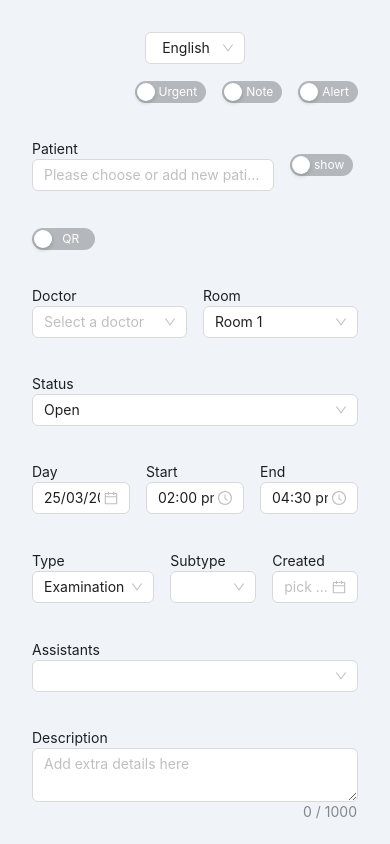
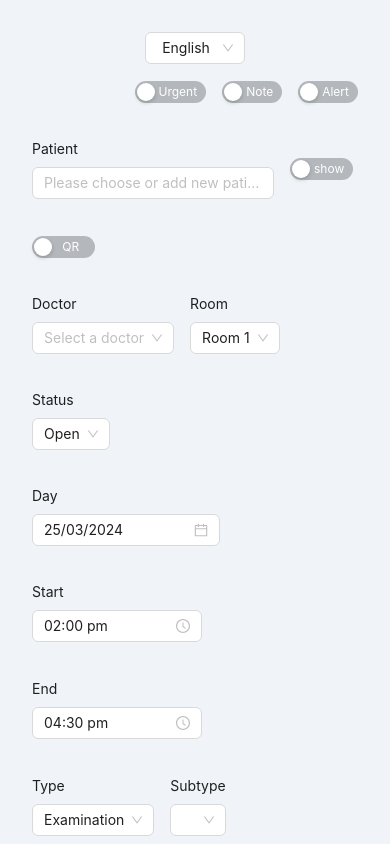
Before and after one commit to Ahmed-Elbessfy/add-patient-app, a React (Vite) app: page / in a window 390 px wide. Shown: the top 844 px of the page. Built offline with nearby package versions, Linux system fonts and the light colour scheme.

Commit message:
wokring on responsive UI using ANTD features

```diff
--- a/src/features/AddAppointmentContainer/newAppointConfig.ts
+++ b/src/features/AddAppointmentContainer/newAppointConfig.ts
@@ -63,6 +63,7 @@ export const addAppointmentFieldsConfig: Item[] = [
         schemaName: "patient_name",
         label: "apInputs.patient_name.label",
         placeholder: "apInputs.patient_name.placeholder",
+        md: 12,
         disability: [
           { field: "new_patient.show_add_patient", value: true }, // this configuration to pass show_add_patient to same nested level as first name & last name for required if validation rule, check commit messages for more details
           { field: "switch_input_method", value: true },
@@ -195,7 +196,8 @@ export const addAppointmentFieldsConfig: Item[] = [
             name: "new_patient.id",
             schemaName: "new_patient.id",
             label: "apInputs.add_new.id.label",
-            flex: 1,
+            sm: 24,
+            md: 8,
             validation: [],
           },
           {
@@ -206,7 +208,8 @@ export const addAppointmentFieldsConfig: Item[] = [
             name: "new_patient.first_name",
             schemaName: "new_patient.first_name",
             label: "apInputs.add_new.first_name.label",
-            flex: 1,
+            sm: 24,
+            md: 8,
             validation: [
               {
                 type: "requiredIf",
@@ -231,7 +234,8 @@ export const addAppointmentFieldsConfig: Item[] = [
             name: "new_patient.last_name",
             schemaName: "new_patient.last_name",
             label: "apInputs.add_new.last_name.label",
-            flex: 1,
+            sm: 24,
+            md: 8,
             validation: [
               {
                 type: "requiredIf",
@@ -259,7 +263,8 @@ export const addAppointmentFieldsConfig: Item[] = [
             name: "new_patient.phone",
             schemaName: "new_patient.phone",
             label: "apInputs.add_new.phone.label",
-            flex: 1,
+            sm: 24,
+            md: 8,
             validation: [
               {
                 type: "hasPattern",
@@ -276,7 +281,8 @@ export const addAppointmentFieldsConfig: Item[] = [
             name: "new_patient.secondary_phone",
             schemaName: "new_patient.secondary_phone",
             label: "apInputs.add_new.secondary_phone.label",
-            flex: 1,
+            sm: 24,
+            md: 8,
             validation: [
               {
                 type: "hasPattern",
@@ -294,7 +300,8 @@ export const addAppointmentFieldsConfig: Item[] = [
             schemaName: "new_patient.country",
             label: "apInputs.add_new.country.label",
             defaultValue: "egypt",
-            flex: 1,
+            sm: 24,
+            md: 8,
             options: [
               {
                 value: "egypt",
@@ -317,6 +324,19 @@ export const addAppointmentFieldsConfig: Item[] = [
           },
         ],
       },
+      {
+        category: "field",
+        fieldType: "switch",
+        id: "new_patient.switch_date_age",
+        testId: "new_patient.switch_date_age",
+        name: "new_patient.switch_date_age",
+        schemaName: "new_patient.switch_date_age",
+        checkedChildren: "apInputs.add_new.switch_date_age.checked",
+        unCheckedChildren: "apInputs.add_new.switch_date_age.unchecked",
+        defaultChecked: false,
+        validation: [],
+      },
+
       {
         category: "layout",
         type: "hStack",
@@ -330,6 +350,8 @@ export const addAppointmentFieldsConfig: Item[] = [
             name: "new_patient.age",
             schemaName: "new_patient.age",
             label: "apInputs.add_new.age.label",
+            sm: 24,
+            md: 8,
             validation: [
               {
                 type: "minimum",
@@ -357,6 +379,8 @@ export const addAppointmentFieldsConfig: Item[] = [
             label: "apInputs.add_new.birthDate.label",
             placeholder: "apInputs.add_new.birthDate.placeholder",
             format: "DD/MM/YYYY",
+            sm: 24,
+            md: 8,
             validation: [
               {
                 type: "earlier_than",
@@ -373,18 +397,6 @@ export const addAppointmentFieldsConfig: Item[] = [
                 value: false,
               },
             ],
-          },
-          {
-            category: "field",
-            fieldType: "switch",
-            id: "new_patient.switch_date_age",
-            testId: "new_patient.switch_date_age",
-            name: "new_patient.switch_date_age",
-            schemaName: "new_patient.switch_date_age",
-            checkedChildren: "apInputs.add_new.switch_date_age.checked",
-            unCheckedChildren: "apInputs.add_new.switch_date_age.unchecked",
-            defaultChecked: false,
-            validation: [],
           },
 
           {
@@ -395,8 +407,8 @@ export const addAppointmentFieldsConfig: Item[] = [
             name: "new_patient.title",
             schemaName: "new_patient.title",
             label: "apInputs.add_new.title.label",
-            flex: 1,
-
+            sm: 24,
+            md: 8,
             options: [
               {
                 value: "mr",
@@ -429,7 +441,8 @@ export const addAppointmentFieldsConfig: Item[] = [
             name: "new_patient.gender",
             schemaName: "new_patient.gender",
             label: "apInputs.add_new.gender.label",
-            flex: 1,
+            sm: 24,
+            md: 8,
             options: [
               {
                 value: "male",
@@ -457,7 +470,8 @@ export const addAppointmentFieldsConfig: Item[] = [
             name: "new_patient.email",
             schemaName: "new_patient.email",
             label: "apInputs.add_new.email.label",
-            flex: 1,
+            sm: 24,
+            md: 12,
             validation: [
               {
                 type: "hasPattern",
@@ -474,7 +488,8 @@ export const addAppointmentFieldsConfig: Item[] = [
             name: "new_patient.address",
             schemaName: "new_patient.address",
             label: "apInputs.add_new.address.label",
-            flex: 1,
+            sm: 24,
+            md: 12,
             validation: [],
           },
         ],
@@ -492,7 +507,8 @@ export const addAppointmentFieldsConfig: Item[] = [
             name: "new_patient.assigned_practitioner",
             schemaName: "new_patient.assigned_practitioner",
             label: "apInputs.add_new.assigned_practitioner.label",
-            flex: 1,
+            sm: 24,
+            md: 12,
 
             options: [
               {
@@ -516,7 +532,8 @@ export const addAppointmentFieldsConfig: Item[] = [
             name: "new_patient.price_list_group",
             schemaName: "new_patient.price_list_group",
             label: "apInputs.add_new.price_list_group.label",
-            flex: 1,
+            sm: 24,
+            md: 12,
             options: [
               {
                 value: "price_list_group_1",
@@ -552,7 +569,7 @@ export const addAppointmentFieldsConfig: Item[] = [
             name: "new_patient.patient_tags",
             schemaName: "new_patient.patient_tags",
             label: "apInputs.add_new.patient_tags.label",
-            flex: 1,
+            sm: 24,
             options: [
               {
                 value: "diamond",
@@ -605,7 +622,8 @@ export const addAppointmentFieldsConfig: Item[] = [
             name: "new_patient.martial_status",
             schemaName: "new_patient.martial_status",
             label: "apInputs.add_new.martial_status.label",
-            flex: 1,
+            sm: 24,
+            md: 8,
             options: [
               {
                 value: "married",
@@ -638,7 +656,8 @@ export const addAppointmentFieldsConfig: Item[] = [
             name: "new_patient.job",
             schemaName: "new_patient.job",
             label: "apInputs.add_new.job.label",
-            flex: 1,
+            sm: 24,
+            md: 8,
             options: [
               {
                 value: "job_1",
@@ -675,7 +694,8 @@ export const addAppointmentFieldsConfig: Item[] = [
             name: "new_patient.nationality",
             schemaName: "new_patient.nationality",
             label: "apInputs.add_new.nationality.label",
-            flex: 1,
+            sm: 24,
+            md: 8,
             options: [
               {
                 value: "egypt",
@@ -711,11 +731,16 @@ export const addAppointmentFieldsConfig: Item[] = [
             name: "new_patient.tax",
             schemaName: "new_patient.tax",
             label: "apInputs.add_new.tax.label",
-            flex: 1,
-            validation: [],
-          },
-        ],
-      },
+            sm: 24,
+            validation: [],
+          },
+        ],
+      },
+      {
+        category: "layout",
+        type: "box",
+        gap: 0.5,
+        children: [
           {
             category: "field",
             fieldType: "number",
@@ -724,7 +749,11 @@ export const addAppointmentFieldsConfig: Item[] = [
             name: "new_patient.national_id",
             schemaName: "new_patient.national_id",
             label: "apInputs.add_new.national_id.label",
-        validation: [],
+            sm: 24,
+            md: 8,
+            validation: [],
+          },
+        ],
       },
       {
         category: "layout",
@@ -740,7 +769,7 @@ export const addAppointmentFieldsConfig: Item[] = [
             schemaName: "new_patient.patient_details",
             label: "apInputs.add_new.patient_details.label",
             placeholder: "apInputs.add_new.patient_details.placeholder",
-            flex: 1,
+            sm: 24,
             maxLength: 1000,
             showCount: true,
             validation: [],
@@ -762,6 +791,8 @@ export const addAppointmentFieldsConfig: Item[] = [
         schemaName: "new_patient.insurance_company",
         label: "apInputs.add_new.insurance_company.label",
         placeholder: "apInputs.add_new.insurance_company.placeholder",
+        sm: 24,
+        md: 14,
         validation: [],
       },
       {
@@ -783,7 +814,8 @@ export const addAppointmentFieldsConfig: Item[] = [
             name: "new_patient.referral_source",
             schemaName: "new_patient.referral_source",
             label: "apInputs.add_new.referral_source.label",
-            flex: 1,
+            sm: 24,
+            md: 8,
             options: [
               {
                 value: "user",
@@ -816,7 +848,8 @@ export const addAppointmentFieldsConfig: Item[] = [
             name: "new_patient.referral_details",
             schemaName: "new_patient.referral_details",
             label: "apInputs.add_new.referral_details.label",
-            flex: 1,
+            sm: 24,
+            md: 8,
             options: [],
             validation: [],
           },
@@ -828,7 +861,8 @@ export const addAppointmentFieldsConfig: Item[] = [
             name: "new_patient.referral_user",
             schemaName: "new_patient.referral_user",
             label: "apInputs.add_new.referral_user.label",
-            flex: 1,
+            sm: 24,
+            md: 8,
             options: [
               {
                 value: "ahmed_taha",
@@ -855,7 +889,8 @@ export const addAppointmentFieldsConfig: Item[] = [
             name: "new_patient.referral_patient",
             schemaName: "new_patient.referral_patient",
             label: "apInputs.add_new.referral_patient.label",
-            flex: 1,
+            sm: 24,
+            md: 8,
             options: [
               {
                 value: "zaki_badr",
@@ -907,7 +942,8 @@ export const addAppointmentFieldsConfig: Item[] = [
             name: "new_patient.emergency_first_name",
             schemaName: "new_patient.emergency_first_name",
             label: "apInputs.add_new.emergency_first_name.label",
-            flex: 1,
+            sm: 24,
+            md: 8,
             validation: [],
           },
           {
@@ -918,7 +954,8 @@ export const addAppointmentFieldsConfig: Item[] = [
             name: "new_patient.emergency_last_name",
             schemaName: "new_patient.emergency_last_name",
             label: "apInputs.add_new.emergency_last_name.label",
-            flex: 1,
+            sm: 24,
+            md: 8,
             validation: [],
           },
           {
@@ -929,7 +966,8 @@ export const addAppointmentFieldsConfig: Item[] = [
             name: "new_patient.emergency_phone",
             schemaName: "new_patient.emergency_phone",
             label: "apInputs.add_new.emergency_phone.label",
-            flex: 1,
+            sm: 24,
+            md: 8,
             validation: [
               {
                 type: "hasPattern",
@@ -953,7 +991,8 @@ export const addAppointmentFieldsConfig: Item[] = [
             name: "new_patient.emergency_secondary_phone",
             schemaName: "new_patient.emergency_secondary_phone",
             label: "apInputs.add_new.emergency_secondary_phone.label",
-            flex: 1,
+            sm: 24,
+            md: 8,
             validation: [
               {
                 type: "hasPattern",
@@ -970,7 +1009,8 @@ export const addAppointmentFieldsConfig: Item[] = [
             name: "new_patient.emergency_address",
             schemaName: "new_patient.emergency_address",
             label: "apInputs.add_new.emergency_address.label",
-            flex: 1,
+            sm: 24,
+            md: 8,
             validation: [],
           },
           {
@@ -981,7 +1021,8 @@ export const addAppointmentFieldsConfig: Item[] = [
             name: "new_patient.emergency_relationship",
             schemaName: "new_patient.emergency_relationship",
             label: "apInputs.add_new.emergency_relationship.label",
-            flex: 1,
+            sm: 24,
+            md: 8,
             options: [
               {
                 value: "spouse",
@@ -1026,7 +1067,8 @@ export const addAppointmentFieldsConfig: Item[] = [
         schemaName: "doctor",
         label: "apInputs.doctor.label",
         placeholder: "apInputs.doctor.placeholder",
-        flex: 1,
+        sm: 24,
+        md: 8,
         options: [
           { value: "ahmed", label: "apInputs.doctor.options.ahmed" },
           { value: "taha", label: "apInputs.doctor.options.taha" },
@@ -1052,7 +1094,8 @@ export const addAppointmentFieldsConfig: Item[] = [
         schemaName: "room",
         label: "apInputs.room.label",
         defaultValue: "room_1",
-        flex: 1,
+        sm: 24,
+        md: 8,
         options: [
           { value: "room_1", label: "apInputs.room.options.room_1" },
           { value: "room_2", label: "apInputs.room.options.room_2" },
@@ -1074,7 +1117,8 @@ export const addAppointmentFieldsConfig: Item[] = [
         schemaName: "status",
         label: "apInputs.status.label",
         defaultValue: "open",
-        flex: 1,
+        sm: 24,
+        md: 8,
         options: [
           { value: "open", label: "apInputs.status.options.open" },
           { value: "confirmed", label: "apInputs.status.options.confirmed" },
@@ -1117,7 +1161,8 @@ export const addAppointmentFieldsConfig: Item[] = [
         schemaName: "notified_doctor",
         label: "apInputs.notified_doctor.label",
         placeholder: "apInputs.notified_doctor.placeholder",
-        flex: 1,
+        sm: 24,
+        md: 8,
         options: [
           { value: "ahmed", label: "apInputs.notified_doctor.options.ahmed" },
           { value: "taha", label: "apInputs.notified_doctor.options.taha" },
@@ -1143,7 +1188,8 @@ export const addAppointmentFieldsConfig: Item[] = [
         schemaName: "room",
         label: "apInputs.room.label",
         defaultValue: "room_1",
-        flex: 1,
+        sm: 24,
+        md: 8,
         options: [
           { value: "room_1", label: "apInputs.room.options.room_1" },
           { value: "room_2", label: "apInputs.room.options.room_2" },
@@ -1173,7 +1219,8 @@ export const addAppointmentFieldsConfig: Item[] = [
         label: "apInputs.day.label",
         defaultValue: "add 0 day",
         format: "DD/MM/YYYY",
-        flex: 1,
+        sm: 24,
+        md: 8,
         validation: [
           {
             type: "required",
@@ -1195,7 +1242,8 @@ export const addAppointmentFieldsConfig: Item[] = [
         use12Hours: true,
         defaultValue: "12/10/2023 14:00", // testing time format: date can be today with format MM/DD/YYYY
         format: "hh:mm a",
-        flex: 1,
+        sm: 24,
+        md: 8,
         validation: [
           {
             type: "required",
@@ -1219,7 +1267,8 @@ export const addAppointmentFieldsConfig: Item[] = [
         defaultValue: "add 30 minute",
         use12Hours: true,
         format: "hh:mm a",
-        flex: 1,
+        sm: 24,
+        md: 8,
         validation: [
           {
             type: "required",
@@ -1250,7 +1299,8 @@ export const addAppointmentFieldsConfig: Item[] = [
         placeholder: "apInputs.alert_content.placeholder",
         maxLength: 1000,
         showCount: true,
-        flex: 1,
+        sm: 24,
+        md: 8,
         validation: [],
         visibility: [{ field: "alert_form", value: true }],
       },
@@ -1270,7 +1320,8 @@ export const addAppointmentFieldsConfig: Item[] = [
         schemaName: "type",
         label: "apInputs.type.label",
         defaultValue: "examination",
-        flex: 1,
+        sm: 24,
+        md: 8,
         options: [
           { value: "examination", label: "apInputs.type.options.examination" },
           { value: "follow_up", label: "apInputs.type.options.follow_up" },
@@ -1304,7 +1355,8 @@ export const addAppointmentFieldsConfig: Item[] = [
         schemaName: "subtype",
         label: "apInputs.subtype.label",
         defaultValue: "",
-        flex: 1,
+        sm: 24,
+        md: 8,
         options: [
           { value: "subtype_1", label: "apInputs.subtype.options.subtype_1" },
           { value: "subtype_2", label: "apInputs.subtype.options.subtype_2" },
@@ -1323,7 +1375,8 @@ export const addAppointmentFieldsConfig: Item[] = [
         label: "apInputs.created.label",
         placeholder: "apInputs.created.placeholder",
         format: "DD/MM/YYYY",
-        flex: 1,
+        sm: 24,
+        md: 8,
         validation: [
           {
             type: "earlier_than",
@@ -1346,7 +1399,8 @@ export const addAppointmentFieldsConfig: Item[] = [
     schemaName: "assistants",
     label: "apInputs.assistants.label",
     defaultValue: "",
-    flex: 1,
+    sm: 24,
+    md: 8,
     options: [
       {
         value: "assistant_1",
@@ -1370,7 +1424,8 @@ export const addAppointmentFieldsConfig: Item[] = [
     placeholder: "apInputs.description.placeholder",
     maxLength: 1000,
     showCount: true,
-    flex: 1,
+    sm: 24,
+    md: 8,
     validation: [],
     visibility: [{ field: "note_form", value: false }],
   },
@@ -1385,7 +1440,8 @@ export const addAppointmentFieldsConfig: Item[] = [
     placeholder: "apInputs.note_content.placeholder",
     maxLength: 1000,
     showCount: true,
-    flex: 1,
+    sm: 24,
+    md: 8,
     validation: [],
     visibility: [{ field: "note_form", value: true }],
   },
@@ -1430,7 +1486,8 @@ export const addAppointmentFieldsConfig: Item[] = [
         name: "collected_diagnostic_fees",
         schemaName: "collected_diagnostic_fees",
         defaultValue: 100,
-        flex: 1,
+        sm: 24,
+        md: 8,
         validation: [],
         disability: [
           {
@@ -1452,7 +1509,8 @@ export const addAppointmentFieldsConfig: Item[] = [
         name: "collected_diagnostic_fees_options",
         schemaName: "collected_diagnostic_fees_options",
         defaultValue: "cash",
-        flex: 1,
+        sm: 24,
+        md: 8,
         options: [
           {
             value: "cash",
@@ -1511,7 +1569,8 @@ export const addAppointmentFieldsConfig: Item[] = [
         name: "collected_diagnostic_fees_subtype",
         schemaName: "collected_diagnostic_fees_subtype",
         defaultValue: "",
-        flex: 1,
+        sm: 24,
+        md: 8,
         options: [
           {
             value: "",
@@ -1562,7 +1621,8 @@ export const addAppointmentFieldsConfig: Item[] = [
         name: "reminder_before",
         schemaName: "reminder_before",
         label: "apInputs.reminder_before.label",
-        flex: 1,
+        sm: 24,
+        md: 8,
         validation: [],
       },
       {
@@ -1574,7 +1634,8 @@ export const addAppointmentFieldsConfig: Item[] = [
         schemaName: "reminder_before_interval",
         label: "apInputs.reminder_before_interval.label",
         defaultValue: "minutes",
-        flex: 1,
+        sm: 24,
+        md: 8,
         options: [
           {
             value: "minutes",
--- a/src/features/AddAppointmentFields/AddAppointmentInputs.type.tsx
+++ b/src/features/AddAppointmentFields/AddAppointmentInputs.type.tsx
@@ -131,6 +131,11 @@ interface ItemField {
   disability?: Rule[];
   errorTransKey?: string;
   flex?: number;
+  // layout values
+  sm?: number;
+  md?: number;
+  lg?: number;
+  xl?: number;
 }
 
 export interface FieldText extends ItemField {
--- a/src/features/AddAppointmentForm/AddAppointmentForm.tsx
+++ b/src/features/AddAppointmentForm/AddAppointmentForm.tsx
@@ -75,6 +75,10 @@ const AddAppointmentForm: FC<AddAppointmentFormProps> = ({
                   return (
                     <>
                       <Col
+                        sm={item.sm && item.sm}
+                        md={item.md && item.md}
+                        lg={item.lg && item.lg}
+                        xl={item.xl && item.xl}
                         style={{
                           textAlign: "start",
                           flex: item.flex ? item.flex : undefined,
@@ -86,7 +90,7 @@ const AddAppointmentForm: FC<AddAppointmentFormProps> = ({
                       */}
                         {item.visibility ? (
                           isMatched(item.visibility) && (
-                            <div>
+                            <>
                               <AddAppointmentFields
                                 {...item}
                                 clearErrors={clearErrors}
@@ -101,10 +105,10 @@ const AddAppointmentForm: FC<AddAppointmentFormProps> = ({
                               <StyledError>
                                 {error && error.message && t(error.message)}
                               </StyledError>
-                            </div>
+                            </>
                           )
                         ) : (
-                          <div>
+                          <>
                             <AddAppointmentFields
                               {...item}
                               clearErrors={clearErrors}
@@ -119,7 +123,7 @@ const AddAppointmentForm: FC<AddAppointmentFormProps> = ({
                             <StyledError>
                               {error && error.message && t(error.message)}
                             </StyledError>
-                          </div>
+                          </>
                         )}
                       </Col>
                     </>
--- a/src/index.css
+++ b/src/index.css
@@ -39,4 +39,5 @@ h1 {
 
 label {
   display: block;
+  margin-bottom: 8px;
 }
```
Lines whose indentation alone changed are shown as unchanged.
